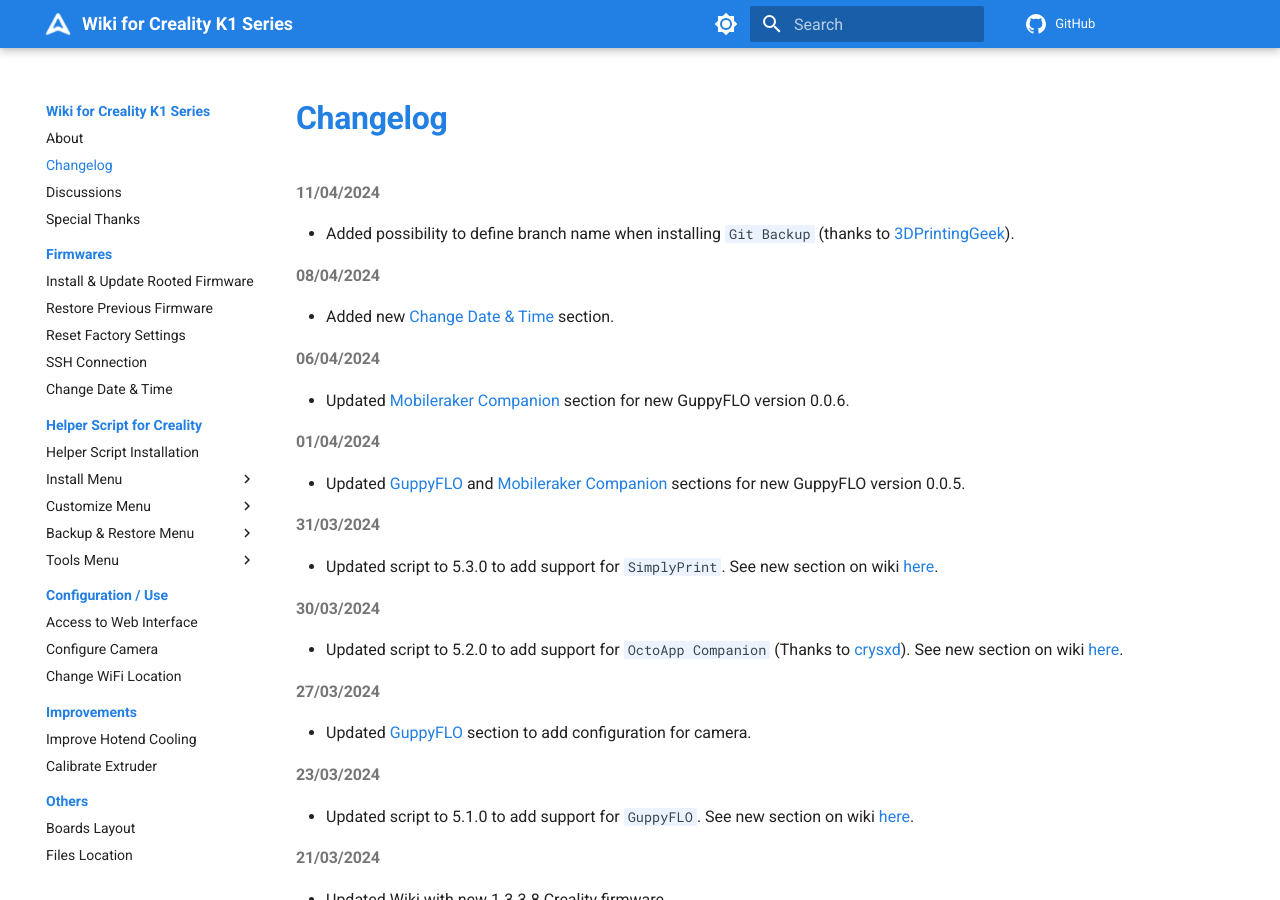
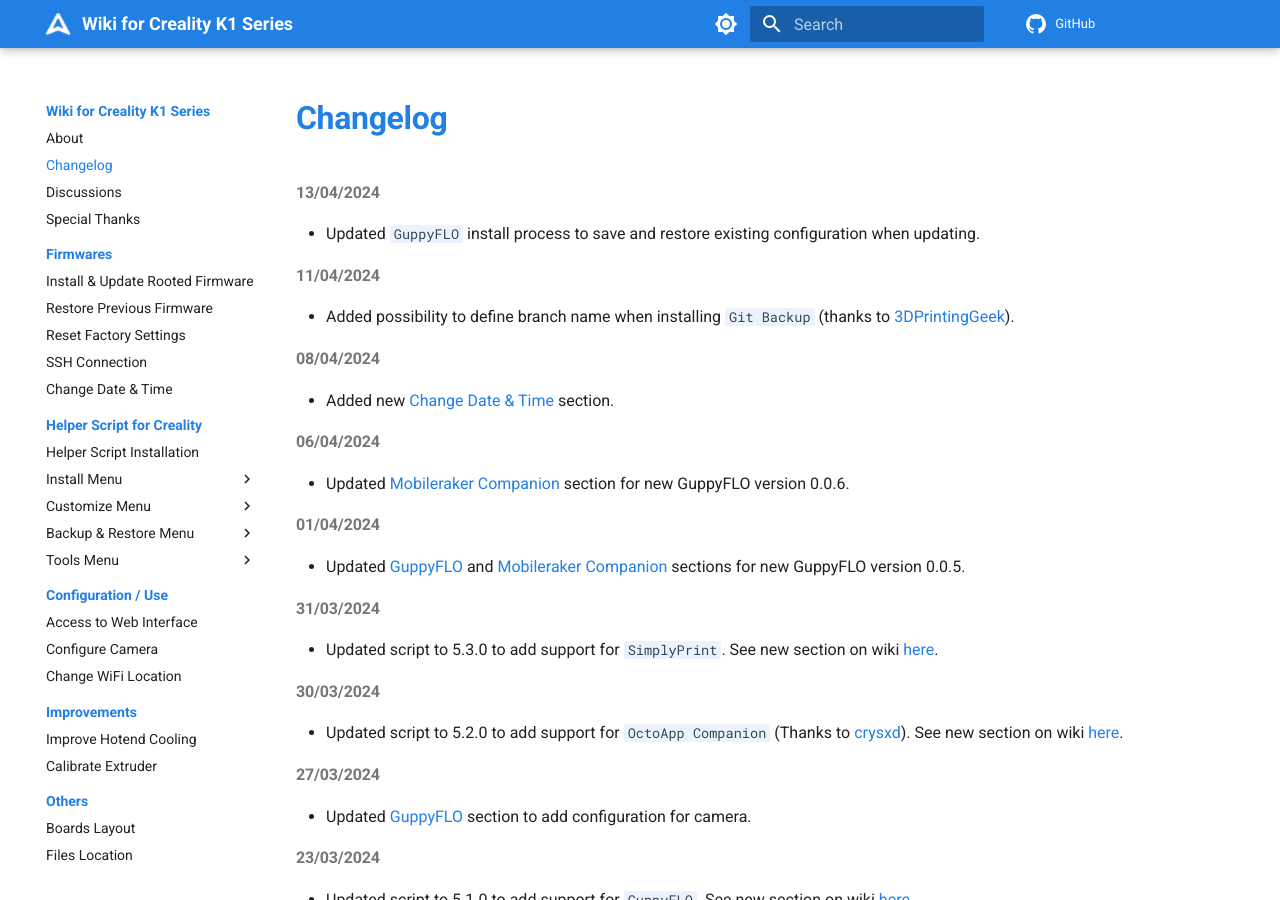
Before and after one commit to Guilouz/Creality-Helper-Script-Wiki, an MkDocs documentation site: the page built from docs/changelog.md, in a window 1280 px wide and 900 px high. Built offline with MkDocs 1.6.1 and Material for MkDocs 9.7.7, drawn with Linux system fonts in a browser that asks for light colours; comment, search, counter and statistics services are not loaded.

Commit message:
Update changelog.md

```diff
--- a/docs/changelog.md
+++ b/docs/changelog.md
@@ -2,6 +2,10 @@
 hide:
   - toc
 ---
+#### 13/04/2024
+
+- Updated `GuppyFLO` install process to save and restore existing configuration when updating.
+
 #### 11/04/2024
 
 - Added possibility to define branch name when installing `Git Backup` (thanks to [3DPrintingGeek](https://github.com/3DPrintingGeek)).
```
